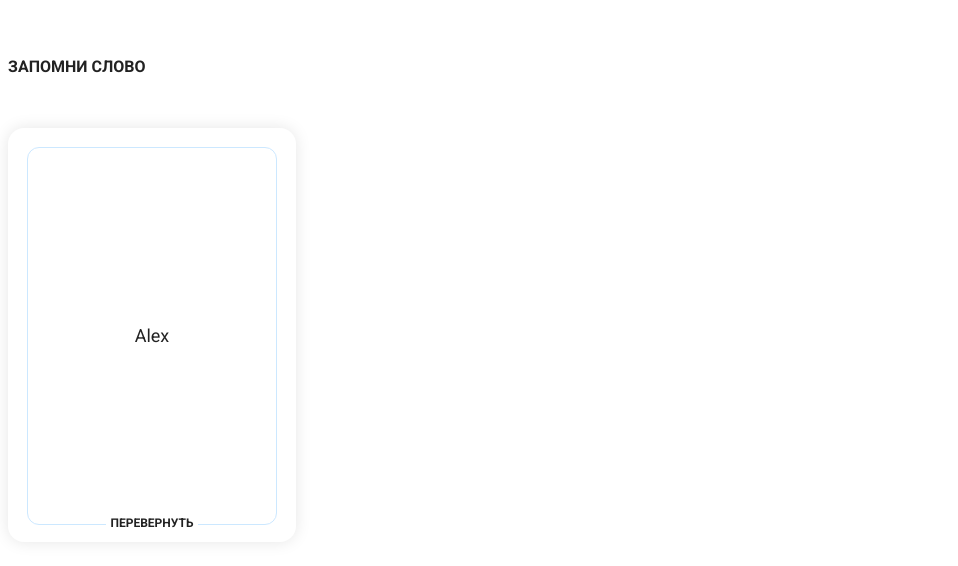
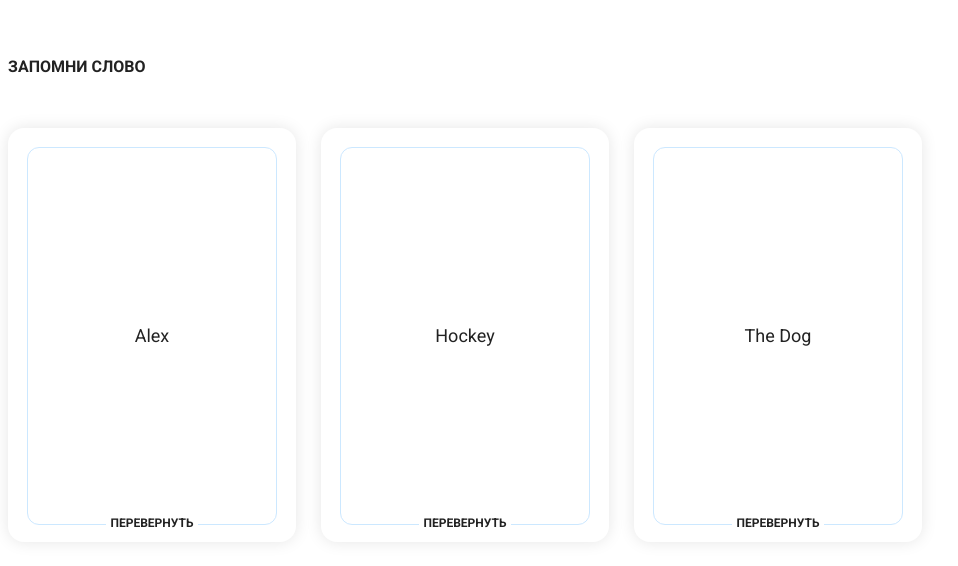
Before and after one commit to amoseven/hw-purpleschool, a Vue app: page / in a window 1280 px wide. Shown: the part 134-700 px from the top of the page, without its empty margins (0-958 px from the left). Built offline with nearby package versions, Linux system fonts and the light colour scheme.

Commit message:
feature: вывод массива карточек в шаблоне

```diff
--- a/src/App.vue
+++ b/src/App.vue
@@ -19,6 +19,13 @@ const cards = ref([
     status: 'pending',
     word: 'Hockey',
     translation: 'Хоккей'
+  },
+  {
+    id: 3,
+    state: 'closed',
+    status: 'pending',
+    word: 'The Dog',
+    translation: 'Собака'
   }
 ]);
 
@@ -40,15 +47,25 @@ function changeStatus({id, status}) {
 </script>
 
 <template>
+  <Header :scores="score"/>
   <main>
-    <Header :scores="score"/>
-
-      <Card
-          v-bind='cards[0]'
-          @open-card="openCard"
-          @change-status="changeStatus"
-      />
+      <div class="cards-list">
+        <Card
+            v-for="card in cards" :key="card.id"
+            v-bind='card'
+            @open-card="openCard"
+            @change-status="changeStatus"
+        />
+      </div>
 
   </main>
 
 </template>
+
+<style scoped>
+.cards-list {
+  display: flex;
+  flex-wrap: wrap;
+  gap: 25px
+}
+</style>
```
